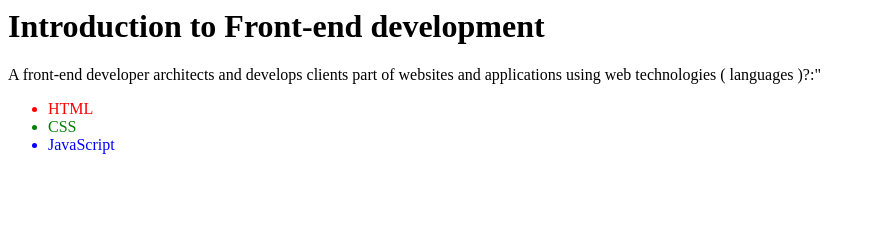
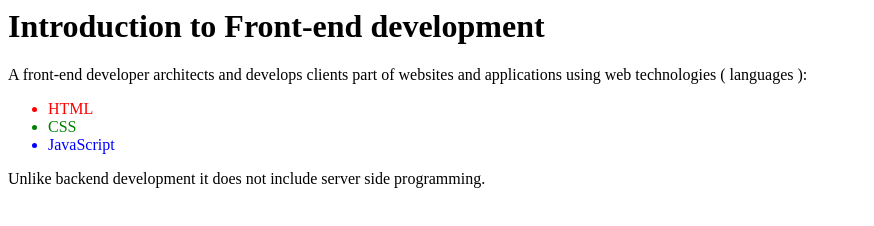
Before and after one commit to LillyAir/front-end-development, a plain HTML site: page index.html in a window 1280 px wide. Shown: the whole page, without its empty margins (0-874 px from the left). Drawn offline with Linux system fonts and the light colour scheme.

Commit message:
added new paragraph

```diff
--- a/index.html
+++ b/index.html
@@ -1,7 +1,8 @@
 <h1>Introduction to Front-end development</h1>
-<p>A front-end developer architects and develops clients part of websites and applications using web technologies ( languages )?:"</p>
+<p>A front-end developer architects and develops clients part of websites and applications using web technologies ( languages ):</p>
 <ul>
 	<li style="color: red;">HTML</li>
 	<li style="color: green;">CSS</li>
 	<li style="color: blue;">JavaScript</li>
 </ul>
+<p>Unlike backend development it does not include server side programming.</p>
```
